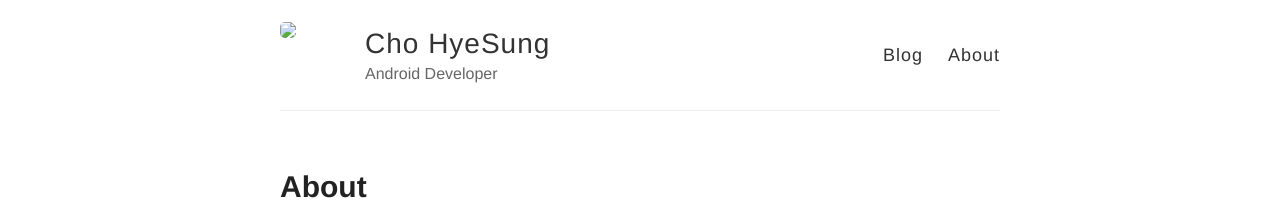
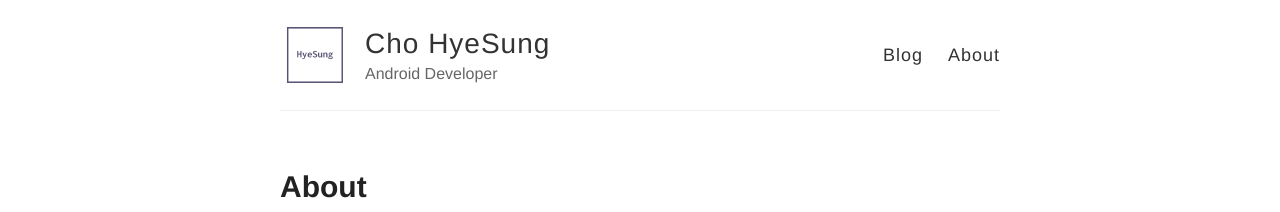
Before and after one commit to asasaassa/asasaassa.github.io, a Jekyll site: the page built from about.md, in a window 1280 px wide. Shown: the top 212 px of the page. Built offline with Jekyll 4.4.1, drawn with Linux system fonts in a browser that asks for light colours.

Commit message:
Update _config.yml

```diff
--- a/_config.yml
+++ b/_config.yml
@@ -9,7 +9,7 @@ name: Cho HyeSung
 description: Android Developer
 
 # URL of your avatar or profile pic (you could use your GitHub profile pic)
-avatar: images/Hyesung.png
+avatar: /images/Hyesung.png
 
 #
 # Flags below are optional
```
